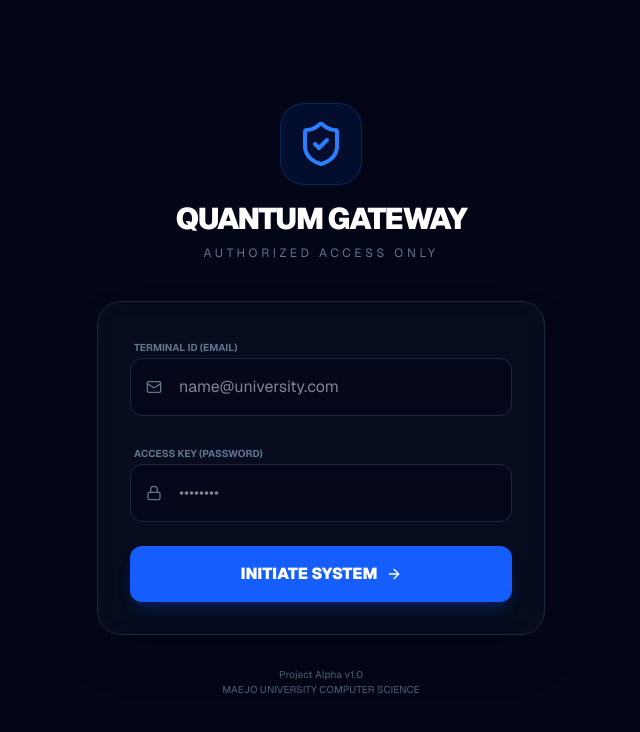
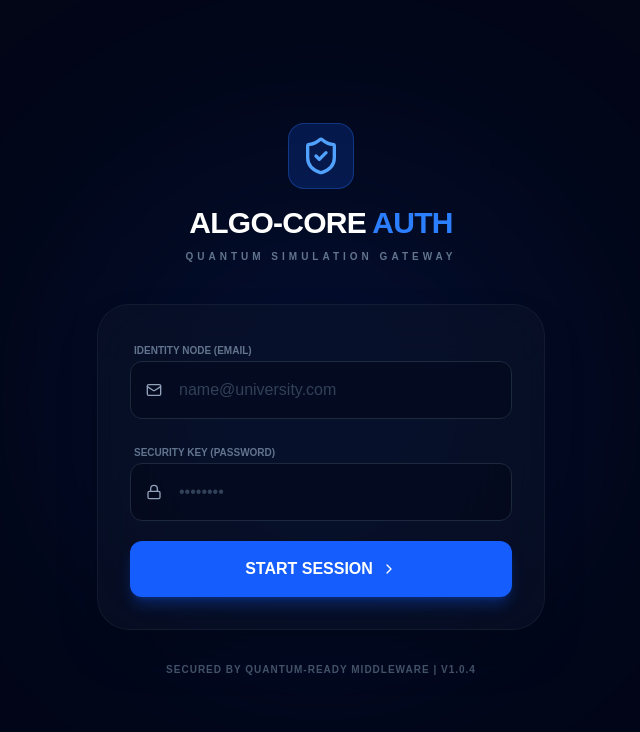
Before and after one commit to RattyC/Algo-Trading-Microservices-System, a Next.js app in the folder frontend-admin/: page /login in a window 1280 px wide. Shown: the top 732 px of the page, without its empty margins (319-959 px from the left). Built offline with nearby package versions, Linux system fonts and the light colour scheme.

Commit message:
new login

```diff
--- a/frontend-admin/app/login/page.tsx
+++ b/frontend-admin/app/login/page.tsx
@@ -1,10 +1,10 @@
 "use client";
 
-import React, { useState } from 'react';
+import React, { useState, useEffect } from 'react';
 import { useRouter } from 'next/navigation';
+import Cookies from 'js-cookie';
 import axios from 'axios';
-import { Lock, Mail, ArrowRight, ShieldCheck, AlertCircle, Loader2 } from 'lucide-react';
-import Cookie from 'js-cookie';
+import { Lock, Mail, ShieldCheck, Loader2, AlertCircle, ChevronRight } from 'lucide-react';
 
 export default function LoginPage() {
     const router = useRouter();
@@ -13,13 +13,22 @@ export default function LoginPage() {
     const [isLoading, setIsLoading] = useState(false);
     const [error, setError] = useState('');
 
+    // 💡 ตรวจสอบถ้ามี Token อยู่แล้วให้ดีดไปหน้าตามสิทธิ์ทันที
+    useEffect(() => {
+        const token = Cookies.get('access_token');
+        const role = Cookies.get('user_role');
+        if (token) {
+            router.push(role === 'admin' ? '/dashboard' : '/trading');
+        }
+    }, [router]);
+
     const handleLogin = async (e: React.FormEvent) => {
         e.preventDefault();
         setIsLoading(true);
         setError('');
 
         try {
-            // ยิงไปที่ API Gateway (Port 3000)
+            // 🔌 เชื่อมต่อ API Gateway (Port 3000)
             const response = await axios.post('http://localhost:3000/auth/login', {
                 email,
                 password
@@ -27,91 +36,80 @@ export default function LoginPage() {
 
             const { access_token, role } = response.data;
 
-            //  บันทึกข้อมูลลง LocalStorage
-            localStorage.setItem('access_token', access_token);
-            localStorage.setItem('user_role', role);
+            // 💾 บันทึกสิทธิ์ลงใน Cookies (สำคัญมากเพื่อให้ Middleware อ่านได้)
+            Cookies.set('access_token', access_token, { expires: 1, path: '/' });
+            Cookies.set('user_role', role, { expires: 1, path: '/' });
 
-
+            // 🧭 แยกเส้นทางตาม Role
             if (role === 'admin') {
                 router.push('/dashboard');
             } else {
                 router.push('/trading');
             }
-
         } catch (err: any) {
-            const msg = err.response?.data?.message || 'พิกัดการเข้าถึงไม่ถูกต้อง (Invalid Credentials)';
-            setError(msg);
+            setError(err.response?.data?.message || 'การยืนยันตัวตนล้มเหลว โปรดตรวจสอบข้อมูลอีกครั้ง');
             setIsLoading(false);
         }
     };
 
     return (
-        <div className="min-h-screen bg-[#020617] flex items-center justify-center p-4 font-sans">
-            <div className="max-w-md w-full">
-                {/* Logo Section */}
-                <div className="text-center mb-10 animate-in fade-in zoom-in duration-700">
-                    <div className="inline-flex p-4 bg-blue-600/10 rounded-3xl border border-blue-500/20 mb-4">
-                        <ShieldCheck className="w-12 h-12 text-blue-500" />
+        <div className="min-h-screen bg-[#020617] flex flex-col items-center justify-center p-6 relative overflow-hidden">
+            {/* Background Effect */}
+            <div className="absolute top-1/2 left-1/2 -translate-x-1/2 -translate-y-1/2 w-[500px] h-[500px] bg-blue-600/10 rounded-full blur-[120px] pointer-events-none" />
+
+            <div className="max-w-md w-full z-10">
+                <div className="text-center mb-10">
+                    <div className="inline-flex p-3 bg-blue-600/20 rounded-2xl border border-blue-500/30 mb-4">
+                        <ShieldCheck className="w-10 h-10 text-blue-400" />
                     </div>
-                    <h1 className="text-3xl font-black text-white tracking-tighter">QUANTUM GATEWAY</h1>
-                    <p className="text-slate-500 text-xs mt-2 uppercase tracking-[0.3em]">Authorized Access Only</p>
+                    <h1 className="text-3xl font-black text-white tracking-tight">ALGO-CORE <span className="text-blue-500">AUTH</span></h1>
+                    <p className="text-slate-500 text-[10px] font-bold uppercase tracking-[0.4em] mt-2">Quantum Simulation Gateway</p>
                 </div>
 
-                {/* Login Form */}
-                <div className="bg-slate-900/40 backdrop-blur-xl border border-slate-800 p-8 rounded-3xl shadow-2xl">
-                    <form onSubmit={handleLogin} className="space-y-6">
-                        <div className="space-y-2">
-                            <label className="text-[10px] font-bold text-slate-500 uppercase ml-1">Terminal ID (Email)</label>
+                <div className="bg-slate-900/40 backdrop-blur-2xl border border-slate-800/50 p-8 rounded-[2rem] shadow-2xl">
+                    <form onSubmit={handleLogin} className="space-y-5">
+                        <div className="space-y-1.5">
+                            <label className="text-[10px] font-bold text-slate-500 uppercase ml-1">Identity Node (Email)</label>
                             <div className="relative">
-                                <Mail className="absolute left-4 top-1/2 -translate-y-1/2 w-4 h-4 text-slate-500" />
+                                <Mail className="absolute left-4 top-1/2 -translate-y-1/2 w-4 h-4 text-slate-400" />
                                 <input
                                     type="email" required value={email} onChange={(e) => setEmail(e.target.value)}
-                                    className="w-full bg-slate-950/50 border border-slate-800 rounded-xl py-4 pl-12 pr-4 text-white focus:ring-2 focus:ring-blue-500 outline-none transition-all"
+                                    className="w-full bg-slate-950/50 border border-slate-800 rounded-xl py-4 pl-12 pr-4 text-white font-medium focus:ring-2 focus:ring-blue-500 outline-none transition-all placeholder:text-slate-700"
                                     placeholder="name@university.com"
                                 />
                             </div>
                         </div>
 
-                        <div className="space-y-2">
-                            <label className="text-[10px] font-bold text-slate-500 uppercase ml-1">Access Key (Password)</label>
+                        <div className="space-y-1.5">
+                            <label className="text-[10px] font-bold text-slate-500 uppercase ml-1">Security Key (Password)</label>
                             <div className="relative">
-                                <Lock className="absolute left-4 top-1/2 -translate-y-1/2 w-4 h-4 text-slate-500" />
+                                <Lock className="absolute left-4 top-1/2 -translate-y-1/2 w-4 h-4 text-slate-400" />
                                 <input
                                     type="password" required value={password} onChange={(e) => setPassword(e.target.value)}
-                                    className="w-full bg-slate-950/50 border border-slate-800 rounded-xl py-4 pl-12 pr-4 text-white focus:ring-2 focus:ring-blue-500 outline-none transition-all"
+                                    className="w-full bg-slate-950/50 border border-slate-800 rounded-xl py-4 pl-12 pr-4 text-white font-medium focus:ring-2 focus:ring-blue-500 outline-none transition-all placeholder:text-slate-700"
                                     placeholder="••••••••"
                                 />
                             </div>
                         </div>
 
                         {error && (
-                            <div className="flex items-center gap-2 text-rose-500 text-xs bg-rose-500/10 p-3 rounded-lg border border-rose-500/20">
-                                <AlertCircle className="w-4 h-4" /> {error}
+                            <div className="flex items-center gap-2 text-rose-400 text-xs bg-rose-500/5 p-4 rounded-xl border border-rose-500/20 animate-shake">
+                                <AlertCircle className="w-4 h-4 shrink-0" /> {error}
                             </div>
                         )}
 
                         <button
                             type="submit" disabled={isLoading}
-                            className="w-full bg-blue-600 hover:bg-blue-500 text-white font-black py-4 rounded-xl transition-all shadow-lg shadow-blue-600/20 flex items-center justify-center gap-2 group disabled:opacity-50"
+                            className="w-full bg-blue-600 hover:bg-blue-500 text-white font-bold py-4 rounded-xl transition-all shadow-lg shadow-blue-600/30 flex items-center justify-center gap-2 disabled:opacity-50 active:scale-[0.98]"
                         >
-                            {isLoading ? (
-                                <Loader2 className="w-5 h-5 animate-spin" />
-                            ) : (
-                                <>
-                                    INITIATE SYSTEM <ArrowRight className="w-4 h-4 group-hover:translate-x-1 transition-transform" />
-                                </>
-                            )}
+                            {isLoading ? <Loader2 className="w-5 h-5 animate-spin" /> : <>START SESSION <ChevronRight className="w-4 h-4" /></>}
                         </button>
                     </form>
                 </div>
 
-
-                <div className="mt-8 text-center">
-                    <p className="text-[10px] text-slate-600 font-medium">
-                        Project Alpha v1.0  <br />
-                        MAEJO UNIVERSITY COMPUTER SCIENCE
-                    </p>
-                </div>
+                <p className="text-center mt-8 text-[10px] text-slate-600 font-bold uppercase tracking-widest">
+                    Secured by Quantum-Ready Middleware | v1.0.4
+                </p>
             </div>
         </div>
     );
```
